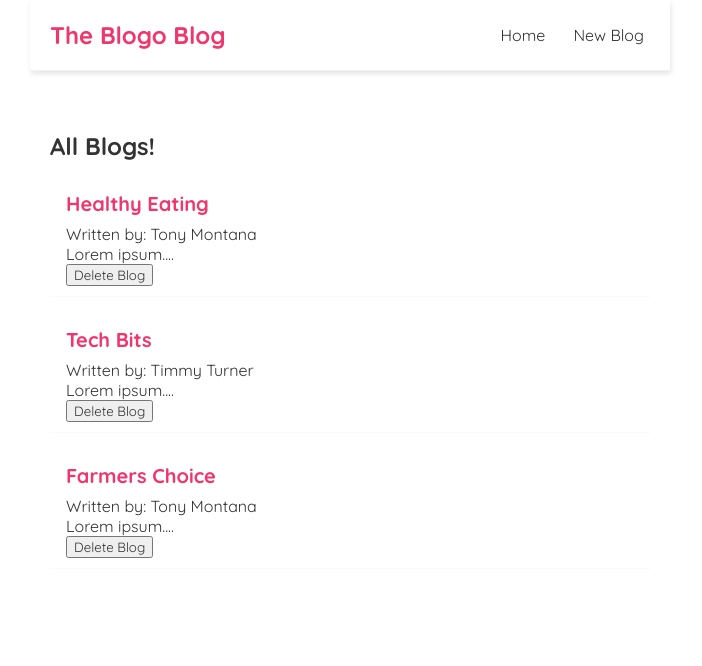
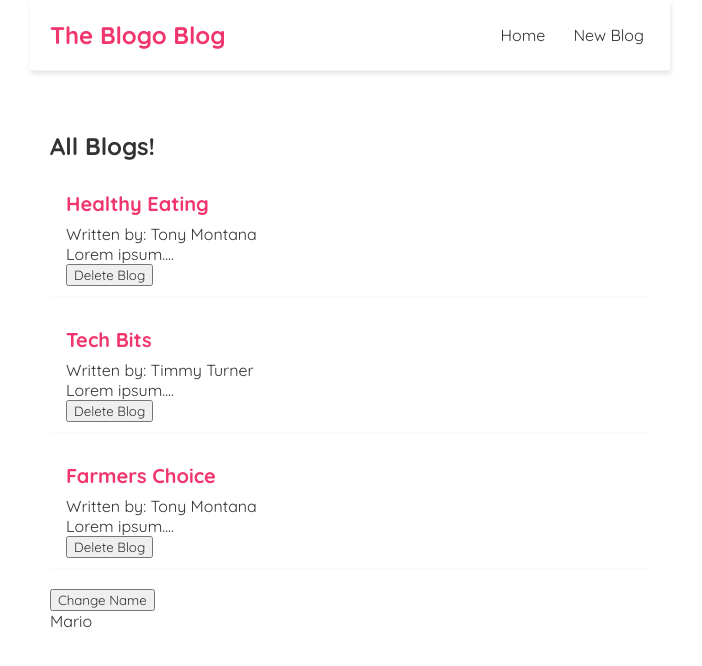
Before and after one commit to Allanetizen/Blogo, a React (Create React App) app: page / in a window 1280 px wide. Shown: the top 666 px of the page, without its empty margins (290-992 px from the left). Built offline with nearby package versions, Linux system fonts and the light colour scheme; the HTML template or start-up script is replaced by a standard one.

Commit message:
useEffect dependency

```diff
--- a/src/Home.js
+++ b/src/Home.js
@@ -24,6 +24,7 @@
       id: 3,
     },
   ]);
+  const [name, setName]=useState('Mario');
   //function for deleting
   const handleDelete = (id) => {
     const newBlogs = blogs.filter((blog) => blog.id !== id);
@@ -31,16 +32,22 @@
   };
 
   //not stored in a constant
+  //fires on every render,
+  //adding a dependency [], fires it once
   useEffect(() => {
-    console.log("This is my Hook");
-    console.log(blogs);
-  });
+    console.log("use effect run");
+    console.log(name);
+  },[name]);
+
 
   return (
     <div className="home">
       {/*Blogs  passes blog as a prop*/}
 
       <BlogList blogs={blogs} title="All Blogs!" handleDelete={handleDelete} />
+      <button onClick={()=> setName('Luigi')}>Change Name</button>
+      <p>{ name }</p>
+
     </div>
   );
 };
```
